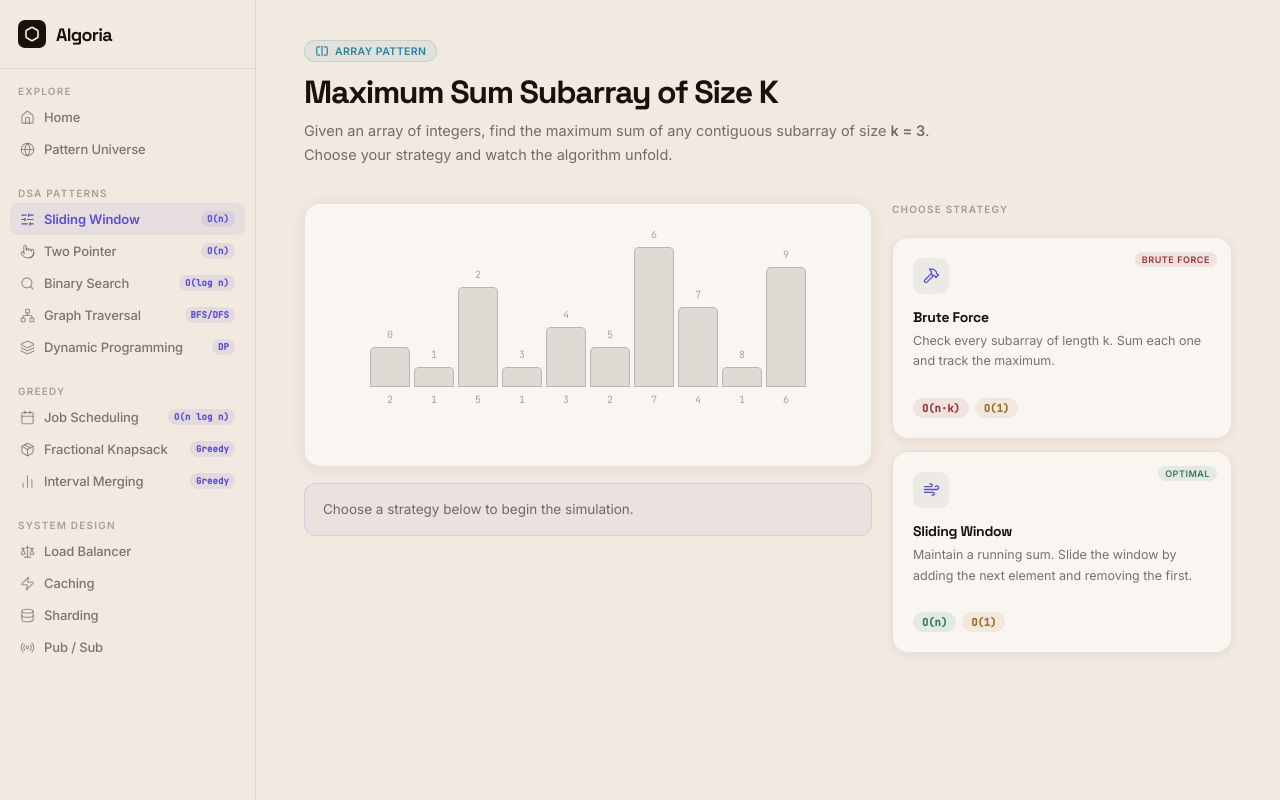
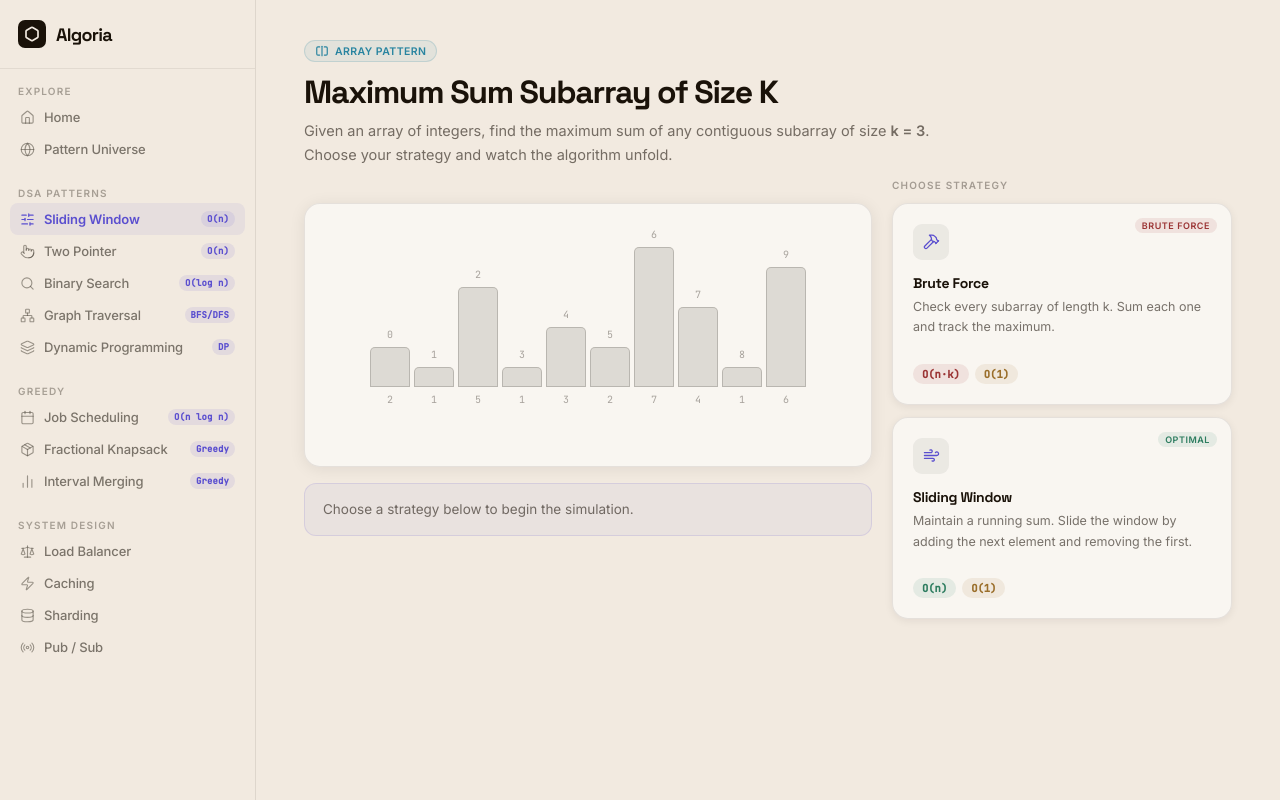
Before and after one commit to thealonemusk/Algoria, a Next.js app: page /dsa/sliding-window in a window 1280 px wide. Built offline with nearby package versions, Linux system fonts and the light colour scheme.

Commit message:
[fix] cards alignment

```diff
--- a/src/app/dsa/binary-search/page.tsx
+++ b/src/app/dsa/binary-search/page.tsx
@@ -89,8 +89,8 @@ export default function BinarySearchPage() {
                     />
 
                     <AnimatePresence mode="wait">
-                        <motion.div key={step?.description} initial={{ opacity: 0, y: 6 }} animate={{ opacity: 1, y: 0 }} exit={{ opacity: 0 }} className="description-box">
-                            {step?.description ?? `Search for target = ${TARGET} in the sorted array. Select a strategy.`}
+                        <motion.div key={step?.description || 'empty'} initial={{ opacity: 0, y: 6 }} animate={{ opacity: 1, y: 0 }} exit={{ opacity: 0 }} className="description-box">
+                            {step?.description ?? 'Select a strategy to begin the search.'}
                         </motion.div>
                     </AnimatePresence>
 
--- a/src/app/dsa/dynamic-programming/page.tsx
+++ b/src/app/dsa/dynamic-programming/page.tsx
@@ -136,8 +136,8 @@ export default function DPPage() {
                     </div>
 
                     <AnimatePresence mode="wait">
-                        <motion.div key={step?.description} initial={{ opacity: 0, y: 6 }} animate={{ opacity: 1, y: 0 }} exit={{ opacity: 0 }} className="description-box">
-                            {step?.description ?? 'Select Dynamic Programming to see the table fill step by step.'}
+                        <motion.div key={step?.description || 'empty'} initial={{ opacity: 0, y: 6 }} animate={{ opacity: 1, y: 0 }} exit={{ opacity: 0 }} className="description-box" style={{ minHeight: 64 }}>
+                            {step?.description ?? 'Select a strategy to solve this classic DP problem.'}
                         </motion.div>
                     </AnimatePresence>
 
--- a/src/app/dsa/sliding-window/page.tsx
+++ b/src/app/dsa/sliding-window/page.tsx
@@ -93,7 +93,7 @@ export default function SlidingWindowPage() {
                     {/* Description */}
                     <AnimatePresence mode="wait">
                         <motion.div
-                            key={step?.description}
+                            key={step?.description || 'empty'}
                             initial={{ opacity: 0, y: 6 }}
                             animate={{ opacity: 1, y: 0 }}
                             exit={{ opacity: 0 }}
--- a/src/app/dsa/two-pointer/page.tsx
+++ b/src/app/dsa/two-pointer/page.tsx
@@ -79,7 +79,7 @@ export default function TwoPointerPage() {
 
                     <AnimatePresence mode="wait">
                         <motion.div
-                            key={step?.description}
+                            key={step?.description || 'empty'}
                             initial={{ opacity: 0, y: 6 }}
                             animate={{ opacity: 1, y: 0 }}
                             exit={{ opacity: 0 }}
--- a/src/app/greedy/interval-merge/page.tsx
+++ b/src/app/greedy/interval-merge/page.tsx
@@ -110,7 +110,7 @@ export default function IntervalMergePage() {
                     </div>
 
                     <AnimatePresence mode="wait">
-                        <motion.div key={step?.description} initial={{ opacity: 0, y: 6 }} animate={{ opacity: 1, y: 0 }} exit={{ opacity: 0 }} className="description-box">
+                        <motion.div key={step?.description || 'empty'} initial={{ opacity: 0, y: 6 }} animate={{ opacity: 1, y: 0 }} exit={{ opacity: 0 }} className="description-box">
                             {step?.description ?? 'Select Greedy to watch intervals merge in a single pass.'}
                         </motion.div>
                     </AnimatePresence>
--- a/src/app/greedy/job-scheduling/page.tsx
+++ b/src/app/greedy/job-scheduling/page.tsx
@@ -137,8 +137,8 @@ export default function JobSchedulingPage() {
                     </div>
 
                     <AnimatePresence mode="wait">
-                        <motion.div key={step?.description} initial={{ opacity: 0, y: 6 }} animate={{ opacity: 1, y: 0 }} exit={{ opacity: 0 }} className="description-box">
-                            {step?.description ?? 'Select Greedy strategy to watch the scheduler pick optimal non-overlapping jobs.'}
+                        <motion.div key={step?.description || 'empty'} initial={{ opacity: 0, y: 6 }} animate={{ opacity: 1, y: 0 }} exit={{ opacity: 0 }} className="description-box">
+                            {step?.description ?? 'Select a strategy to schedule the jobs optimally.'}
                         </motion.div>
                     </AnimatePresence>
 
--- a/src/styles/globals.css
+++ b/src/styles/globals.css
@@ -595,7 +595,17 @@ button { cursor: pointer; border: none; background: none; font-family: inherit;
 }
 
 .challenge-main { display: flex; flex-direction: column; gap: 16px; }
-.challenge-sidebar-panel { display: flex; flex-direction: column; gap: 12px; }
+.challenge-sidebar-panel {
+  display: flex; flex-direction: column; gap: 12px;
+  position: relative;
+}
+
+.challenge-sidebar-panel > .section-label:first-child {
+  position: absolute;
+  top: -24px;
+  left: 0;
+  margin-bottom: 0;
+}
 
 .challenge-phase-badge {
   display: inline-flex;
@@ -976,7 +986,9 @@ button { cursor: pointer; border: none; background: none; font-family: inherit;
   background: rgba(255,255,255,0.45);
   cursor: pointer;
   transition: all 300ms var(--ease-spring);
-  position: relative; overflow: hidden; display: block;
+  position: relative; overflow: hidden;
+  display: flex; flex-direction: column;
+  height: 100%;
   box-shadow: 0 1px 8px rgba(26,18,9,0.05);
 }
 
```
